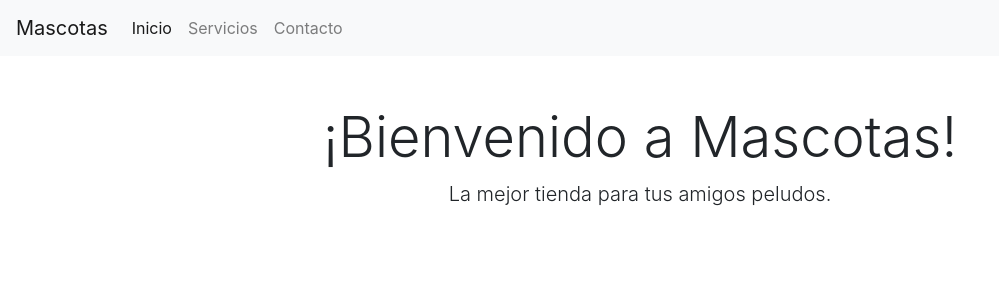
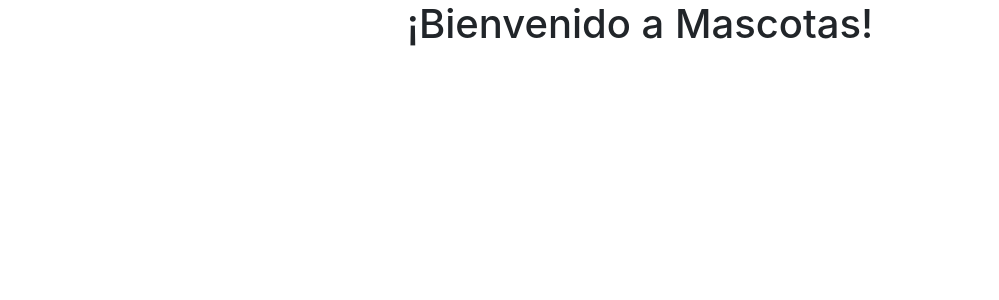
Before and after one commit to edo-farias/ejercicio_mascota, a Django app: page /main/bienvenida/ in a window 1280 px wide. Shown: the top 300 px of the page, without its empty margins (0-999 px from the left). Run offline with Django 3.2, Linux system fonts and the light colour scheme; some libraries are stand-ins or nearby versions.

Commit message:
condicionales

```diff
--- a/main/views.py
+++ b/main/views.py
@@ -5,7 +5,10 @@ def bienvenida(request):
     return render(request, 'main/bienvenida.html')
 
 def mascotas (request):
-    return render (request, 'mascotas/mascotas.html')
+
+    mascotas = ["Simba", "Dalila", "Negrita", "Chica"]
+
+    return render (request, 'mascotas/mascotas.html', {'mascotas': mascotas})
 
 def saludo(request, nombre):
     return HttpResponse(f"¡Hola, {nombre}")
--- a/templates/base.html
+++ b/templates/base.html
@@ -1,11 +1,21 @@
 <!DOCTYPE html>
 <html>
 <head>
-    <title>    </title>
+    <title>{% block title %}Mi sitio{% endblock %}</title>
     <!-- Bootstrap CSS -->
     <link href="https://stackpath.bootstrapcdn.com/bootstrap/4.5.2/css/bootstrap.min.css" rel="stylesheet">
 </head>
 <body>
-    <div class="container"></div>
+    <div class="container">
+        {% block content %}
+
+        {% endblock %}
+    </div>
+
+
+    <!-- Bootstrap JS, Popper.js, and jQuery -->
+    <script src="https://code.jquery.com/jquery-3.5.1.slim.min.js"></script>
+    <script src="https://cdn.jsdelivr.net/npm/@popperjs/core@2.5.4/dist/umd/popper.min.js"></script>
+    <script src="https://stackpath.bootstrapcdn.com/bootstrap/4.5.2/js/bootstrap.min.js"></script>
 </body>
 </html>
--- a/templates/main/bienvenida.html
+++ b/templates/main/bienvenida.html
@@ -1,45 +1,7 @@
-<!DOCTYPE html>
-<html lang="es">
-<head>
-    <meta charset="UTF-8">
-    <meta name="viewport" content="width=device-width, initial-scale=1.0">
-    <title>¡Bienvenido a Mascotas!</title>
-    <!-- Bootstrap CSS -->
-    <link href="https://stackpath.bootstrapcdn.com/bootstrap/4.5.2/css/bootstrap.min.css" rel="stylesheet">
-</head>
-<body>
-    <nav class="navbar navbar-expand-lg navbar-light bg-light">
-        <a class="navbar-brand" href="#">Mascotas</a>
-        <button class="navbar-toggler" type="button" data-toggle="collapse" data-target="#navbarNav" aria-controls="navbarNav" aria-expanded="false" aria-label="Toggle navigation">
-            <span class="navbar-toggler-icon"></span>
-        </button>
-        <div class="collapse navbar-collapse" id="navbarNav">
-            <ul class="navbar-nav">
-                <li class="nav-item active">
-                    <a class="nav-link" href="#">Inicio <span class="sr-only">(actual)</span></a>
-                </li>
-                <li class="nav-item">
-                    <a class="nav-link" href="#">Servicios</a>
-                </li>
-                <li class="nav-item">
-                    <a class="nav-link" href="#">Contacto</a>
-                </li>
-            </ul>
-        </div>
-    </nav>
+{% extends 'base.html' %}
 
-    <div class="container">
-        <div class="row mt-5">
-            <div class="col-md-12 text-center">
-                <h1 class="display-4">¡Bienvenido a Mascotas!</h1>
-                <p class="lead">La mejor tienda para tus amigos peludos.</p>
-            </div>
-        </div>
-    </div>
+{% block title %}Bienvenida{% endblock %}
 
-    <!-- Bootstrap JS, Popper.js, and jQuery -->
-    <script src="https://code.jquery.com/jquery-3.5.1.slim.min.js"></script>
-    <script src="https://cdn.jsdelivr.net/npm/@popperjs/core@2.5.4/dist/umd/popper.min.js"></script>
-    <script src="https://stackpath.bootstrapcdn.com/bootstrap/4.5.2/js/bootstrap.min.js"></script>
-</body>
-</html>
+{% block content %}
+    <h1 class="text-center"> ¡Bienvenido a Mascotas! </h1>
+{%endblock%}
```
Also changed, not shown: templates/adopcion/lista_adopciones.html (+9 -14 lines), templates/mascotas/mascotas.html (+15 -17 lines).
